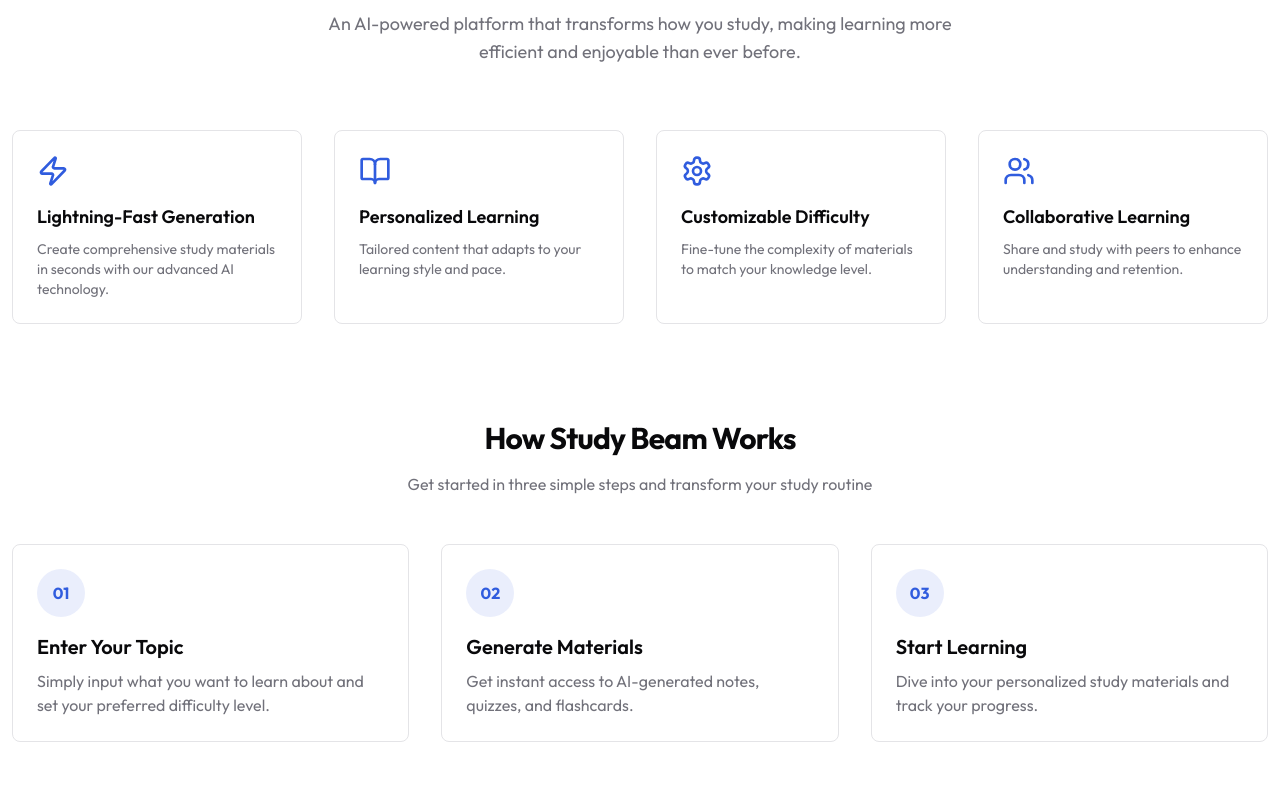
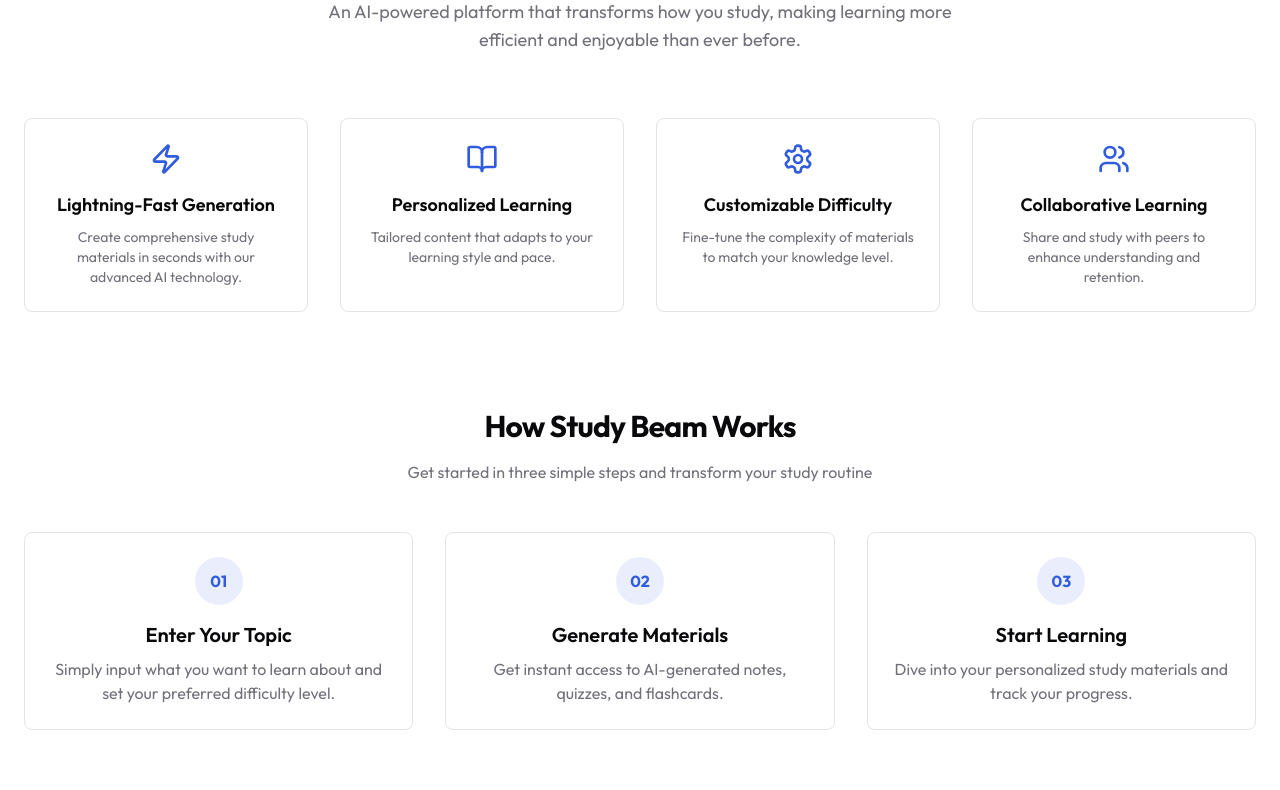
Before and after one commit to ManishCody/ai-study-material, a Next.js app: page / in a window 1280 px wide. Shown: the part 850-1640 px from the top of the page. Built offline with nearby package versions, Linux system fonts and the light colour scheme; no server answers.

Commit message:
fix: styling of homepage

```diff
--- a/app/_componets/Footer.jsx
+++ b/app/_componets/Footer.jsx
@@ -32,7 +32,7 @@
 export function Footer() {
   return (
     <footer className="border-t bg-background/95 backdrop-blur supports-[backdrop-filter]:bg-background/60">
-      <div className="container px-4 md:px-6">
+      <div className="px-4 md:px-6">
         {/* Main Footer Content */}
         <div className="grid grid-cols-1 gap-8 py-12 md:grid-cols-2 lg:grid-cols-5 lg:gap-12">
           {/* Brand Section */}
--- a/app/_componets/Hero.jsx
+++ b/app/_componets/Hero.jsx
@@ -8,7 +8,7 @@
   const { user } = useUser();
 
   return (
-    <section className="container flex flex-col items-center justify-center gap-4 py-24 md:py-32 text-center">
+    <section className="flex flex-col items-center justify-center gap-4 py-24 md:py-32 text-center">
       <h1 className="text-4xl font-bold tracking-tighter sm:text-5xl md:text-6xl lg:text-7xl">
         Transform Your Learning with{" "}
         <span className="text-primary">AI-Powered Study Materials</span>
--- a/app/_componets/Pricing.jsx
+++ b/app/_componets/Pricing.jsx
@@ -44,14 +44,14 @@
 
 export function AboutAndGuide() {
   return (
-    <section id="about" className="relative m-3 overflow-hidden bg-background py-24 sm:py-32">
+    <section id="about" className="relative overflow-hidden bg-background py-24 sm:py-32">
       {/* Background decoration */}
       <div className="absolute inset-0 -z-10 overflow-hidden">
         <div className="absolute left-[-20%] top-[-10%] h-[500px] w-[500px] rounded-full bg-primary/5 blur-3xl" />
         <div className="absolute right-[-20%] bottom-[-10%] h-[500px] w-[500px] rounded-full bg-primary/5 blur-3xl" />
       </div>
 
-      <div id="learn-more" className="container relative">
+      <div id="learn-more" className="mx-auto max-w-7xl px-6">
         {/* Header */}
         <div className="mx-auto max-w-2xl text-center mb-16">
           <h2 className="text-3xl font-bold tracking-tight sm:text-4xl md:text-5xl mb-4">
@@ -63,13 +63,13 @@
         </div>
 
         {/* Features Grid */}
-        <div className="grid grid-cols-1 md:grid-cols-2 lg:grid-cols-4 gap-8 mb-24">
+        <div className="grid grid-cols-1 md:grid-cols-2 lg:grid-cols-4 gap-8 mb-24 justify-items-center">
           {features.map((feature, index) => (
             <div
               key={index}
-              className="group relative overflow-hidden rounded-lg border bg-background p-6 hover:shadow-lg transition-all duration-200"
+              className="group relative overflow-hidden rounded-lg border bg-background p-6 hover:shadow-lg transition-all duration-200 text-center"
             >
-              <div className="mb-4">
+              <div className="mb-4 flex justify-center">
                 <feature.icon className="h-8 w-8 text-primary" />
               </div>
               <h3 className="text-lg font-semibold mb-2">{feature.title}</h3>
@@ -89,16 +89,16 @@
             </p>
           </div>
 
-          <div className="grid grid-cols-1 md:grid-cols-3 gap-8">
+          <div className="grid grid-cols-1 md:grid-cols-3 gap-8 justify-items-center">
             {steps.map((step, index) => (
               <div
                 key={index}
                 className={cn(
-                  "relative p-6 rounded-lg border bg-background",
+                  "relative p-6 rounded-lg border bg-background text-center",
 
                 )}
               >
-                <div className="mb-4 flex items-center justify-center w-12 h-12 rounded-full bg-primary/10 text-primary font-bold">
+                <div className="mb-4 flex items-center justify-center w-12 h-12 rounded-full bg-primary/10 text-primary font-bold mx-auto">
                   {step.number}
                 </div>
                 <h3 className="text-xl font-semibold mb-2">{step.title}</h3>
--- a/app/globals.css
+++ b/app/globals.css
@@ -143,7 +143,7 @@
 
 code {
   font-size: 1rem;
-  white-space: pre-wrap; /* Allows wrapping within the container */
+  white-space: pre-wrap; /* Allows wrapping within the  */
   word-wrap: break-word; /* Prevents long strings from overflowing */
 }
 
--- a/app/page.js
+++ b/app/page.js
@@ -20,10 +20,12 @@
   }, [user]);
 
   return (
-    <div>
+    <div className="min-h-screen flex flex-col">
       <DashboardHeader />
-      <Hero />
-      <AboutAndGuide />
+      <main className="flex-1">
+        <Hero />
+        <AboutAndGuide />
+      </main>
       <Footer />
       {!userInfo?.isElite && !userInfo?.isPremium && <AdContainer />}
     </div>
```
Also changed, not shown: 1 other file (tests, documents, lock files or other folders).
